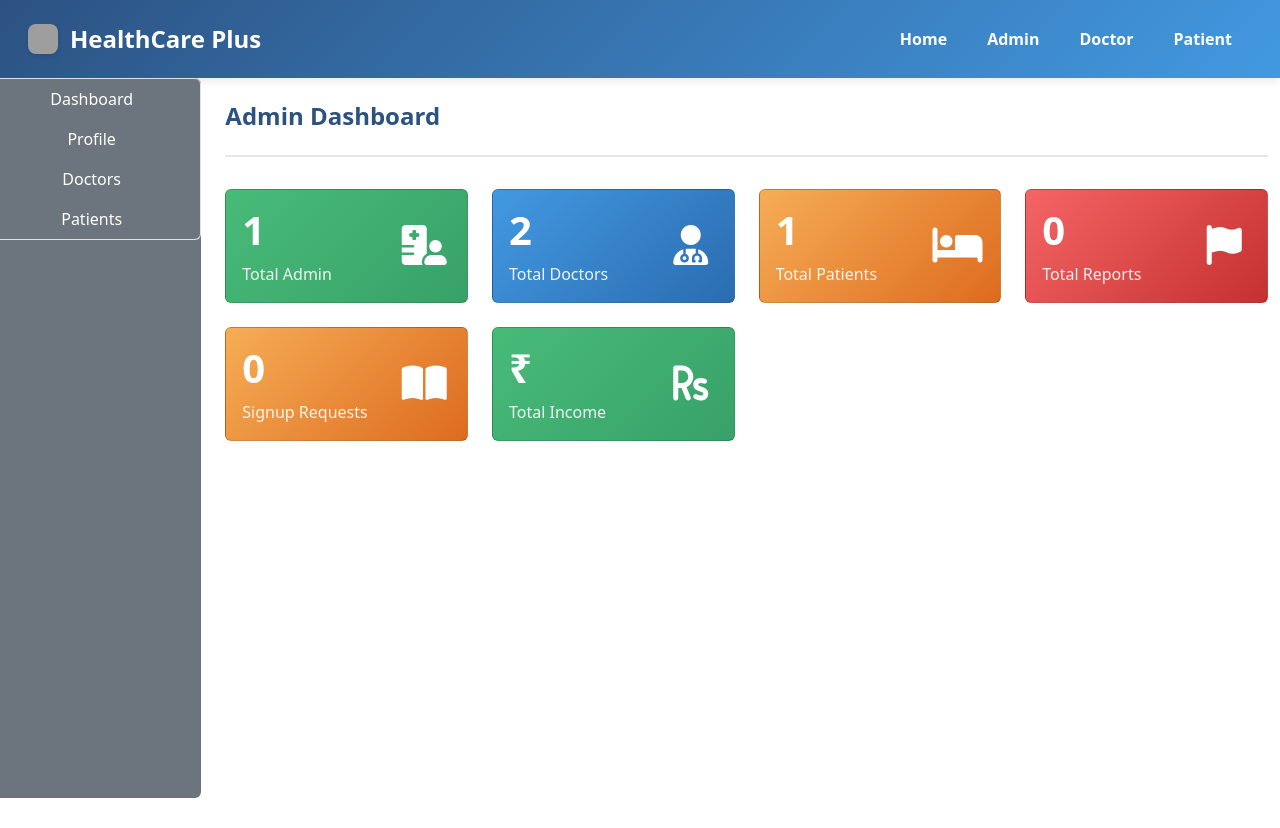
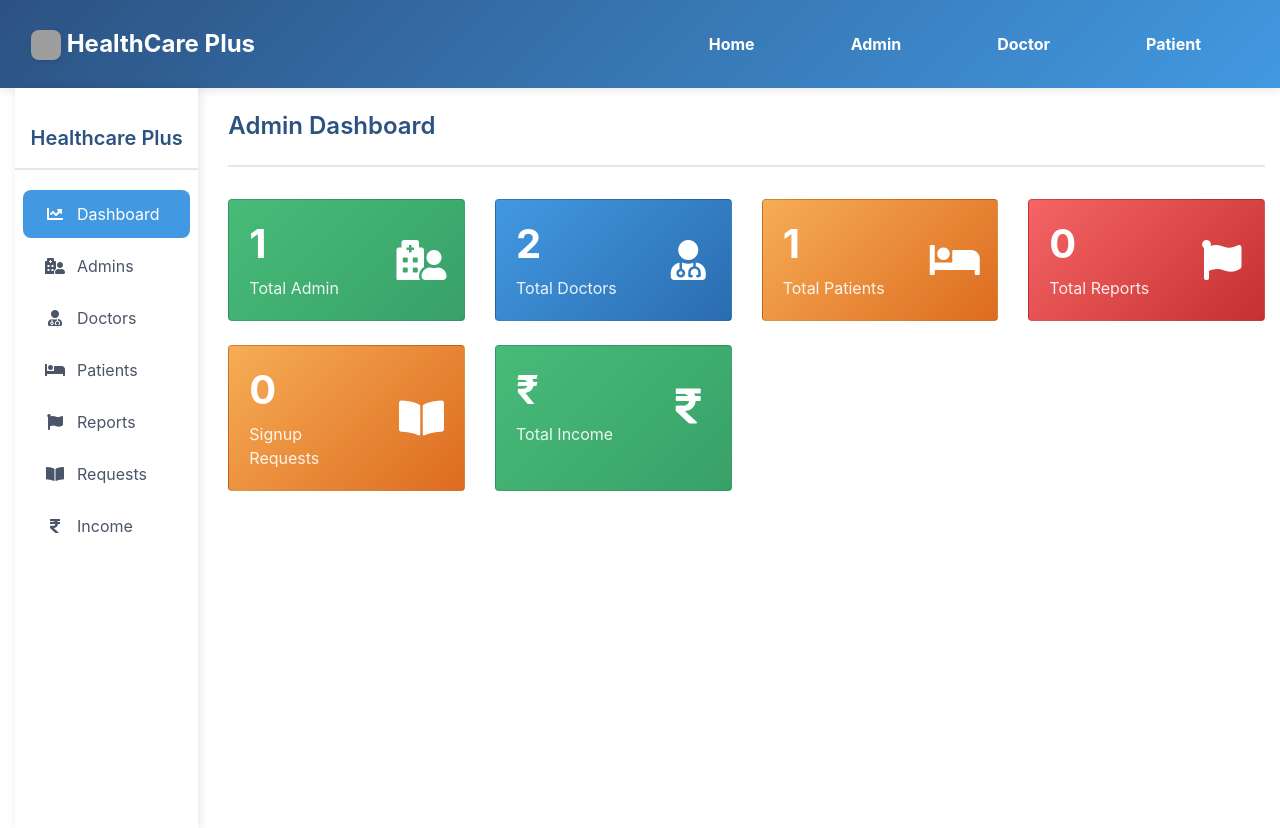
Before and after one commit to blitzbugg/HMS, a PHP site: page /admin/index.php in a window 1280 px wide. Before the commit the page ends 798 px from the top, so only its background shows below. Run offline with PHP 8.4, Linux system fonts and the light colour scheme; data comes from the database, SQL or seed files in the repository; data that the repository does not hold is empty; some libraries are stand-ins or nearby versions; grey boxes are pictures that could not be loaded.

Commit message:
Designed more attractive sidenav

```diff
--- a/admin/sidenav.php
+++ b/admin/sidenav.php
@@ -3,18 +3,119 @@
 <head>
     <meta charset="UTF-8">
     <meta name="viewport" content="width=device-width, initial-scale=1.0">
-    <title>Admin Dashboard</title>
+    <title>Side Navigation</title>
+    <link rel="stylesheet" href="https://maxcdn.bootstrapcdn.com/bootstrap/4.0.0/css/bootstrap.min.css">
+    <link rel="stylesheet" href="https://cdnjs.cloudflare.com/ajax/libs/font-awesome/5.15.3/css/all.min.css">
+    <style>
+        :root {
+            --primary-dark: #2C5282;
+            --primary-light: #4299E1;
+        }
+
+        .sidenav {
+            background-color: white;
+            height: calc(100vh - 60px);
+            box-shadow: 2px 0 10px rgba(0, 0, 0, 0.1);
+            padding-top: 20px;
+        }
+
+        .nav-brand {
+            color: var(--primary-dark);
+            text-align: center;
+            padding: 15px 0;
+            font-size: 20px;
+            font-weight: 600;
+            border-bottom: 2px solid #E2E8F0;
+            margin-bottom: 20px;
+        }
+
+        .nav-item {
+            padding: 12px 20px;
+            color: #4A5568;
+            transition: all 0.3s ease;
+            display: flex;
+            align-items: center;
+            text-decoration: none;
+            margin: 4px 8px;
+            border-radius: 8px;
+        }
+
+        .nav-item:hover {
+            background-color: #EBF8FF;
+            color: var(--primary-dark);
+            text-decoration: none;
+            transform: translateX(5px);
+        }
+
+        .nav-item.active {
+            background-color: var(--primary-light);
+            color: white;
+        }
+
+        .nav-item i {
+            width: 24px;
+            margin-right: 10px;
+            text-align: center;
+        }
+
+        /* Animation for nav items */
+        @keyframes slideIn {
+            from {
+                opacity: 0;
+                transform: translateX(-10px);
+            }
+            to {
+                opacity: 1;
+                transform: translateX(0);
+            }
+        }
+
+        .nav-item {
+            animation: slideIn 0.3s ease forwards;
+            opacity: 0;
+        }
+
+        .nav-item:nth-child(1) { animation-delay: 0.1s; }
+        .nav-item:nth-child(2) { animation-delay: 0.2s; }
+        .nav-item:nth-child(3) { animation-delay: 0.3s; }
+        .nav-item:nth-child(4) { animation-delay: 0.4s; }
+        .nav-item:nth-child(5) { animation-delay: 0.5s; }
+        .nav-item:nth-child(6) { animation-delay: 0.6s; }
+    </style>
 </head>
 <body>
-    <!-- Sidenav -->
-
-    <div class="list-group bg-secondary" style="height: 90vh; margin-left: -30px;">
-        <a href="index.php" class="list-group-item list-group-item-action bg-secondary text-center text-white">Dashboard</a>
-        <a href="profile.php" class="list-group-item list-group-item-action bg-secondary text-center text-white">Profile</a>
-        <!-- <a href="" class="list-group-item list-group-item-action bg-secondary text-center text-white">Administrators</a> -->
-        <a href="doctor.php" class="list-group-item list-group-item-action bg-secondary text-center text-white">Doctors</a>
-        <a href="" class="list-group-item list-group-item-action bg-secondary text-center text-white">Patients</a>
-     </div>
-     <!-- Ends -->
+    <div class="sidenav">
+        <div class="nav-brand">
+            Healthcare Plus
+        </div>
+        <a href="index.php" class="nav-item active">
+            <i class="fas fa-chart-line"></i>
+            Dashboard
+        </a>
+        <a href="admin.php" class="nav-item">
+            <i class="fas fa-hospital-user"></i>
+            Admins
+        </a>
+        <a href="doctor.php" class="nav-item">
+            <i class="fas fa-user-md"></i>
+            Doctors
+        </a>
+        <a href="patient.php" class="nav-item">
+            <i class="fas fa-bed"></i>
+            Patients
+        </a>
+        <a href="report.php" class="nav-item">
+            <i class="fas fa-flag"></i>
+            Reports
+        </a>
+        <a href="job_request.php" class="nav-item">
+            <i class="fas fa-book-open"></i>
+            Requests
+        </a>
+        <a href="income.php" class="nav-item">
+            <i class="fas fa-rupee-sign"></i>
+            Income
+        </a>
+    </div>
 </body>
 </html>
```
